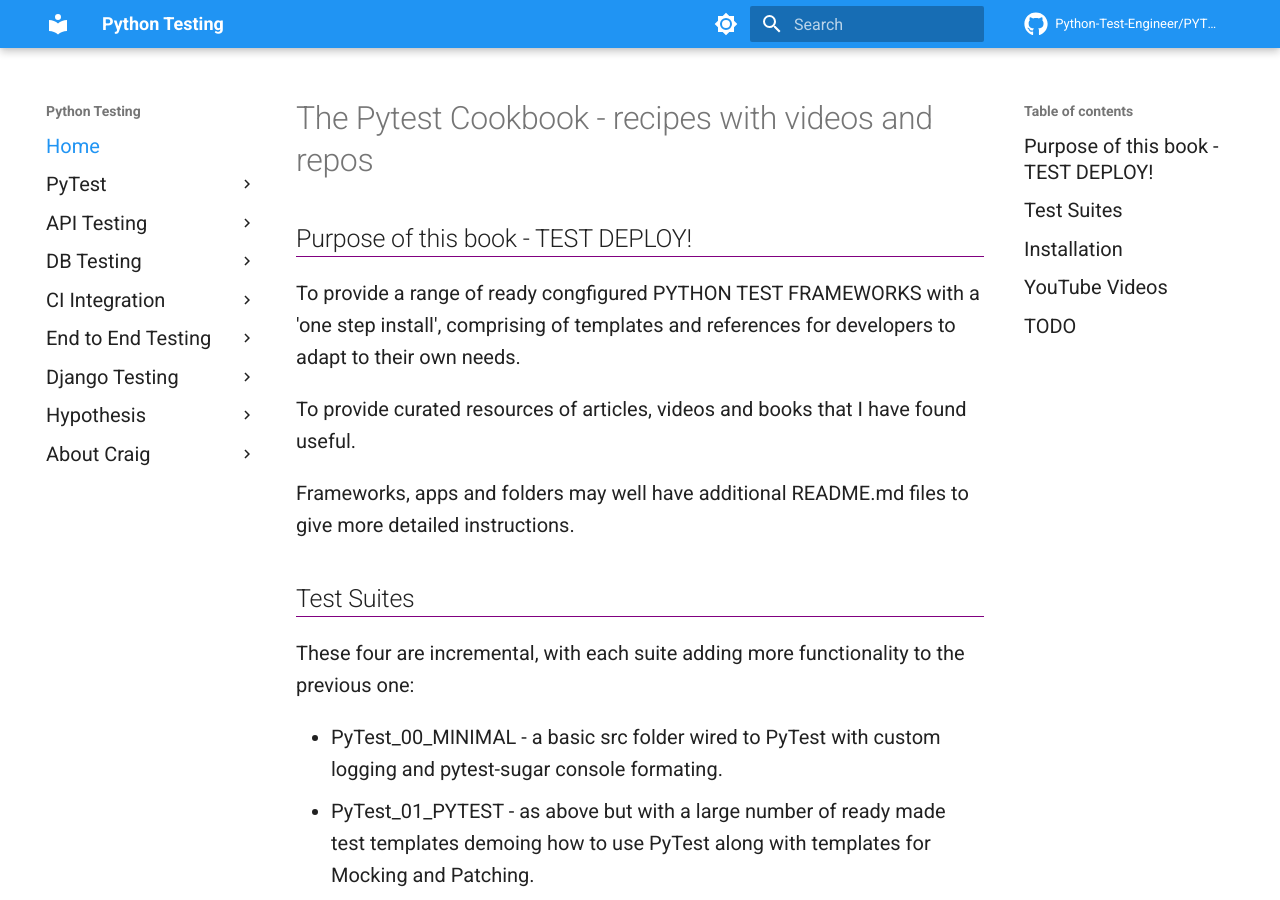
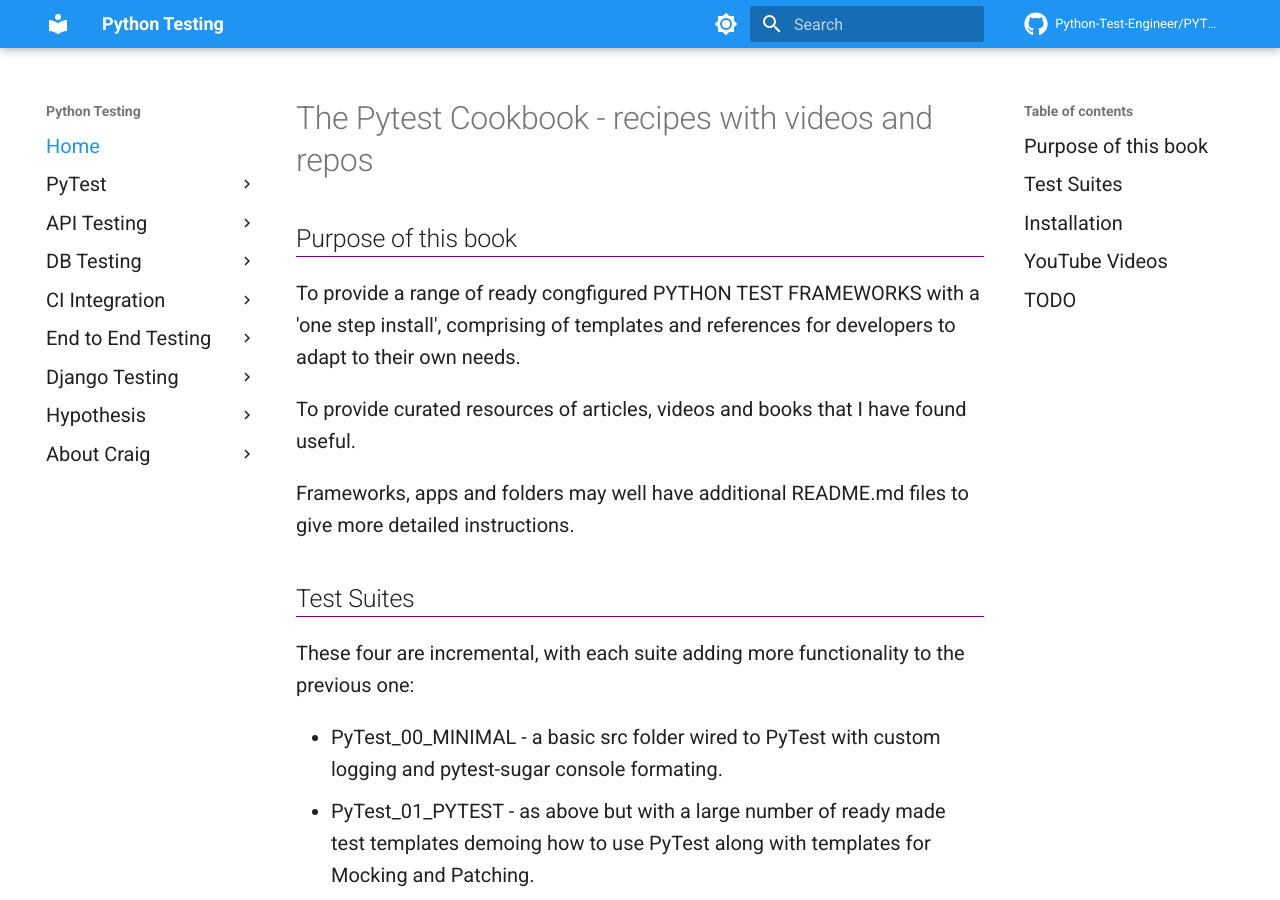
Before and after one commit to Python-Test-Engineer/PyTest-Cookbook, an MkDocs documentation site: the page built from docs/index.md, in a window 1280 px wide and 900 px high. Built offline with MkDocs 1.6.1 and Material for MkDocs 9.7.7, drawn with Linux system fonts in a browser that asks for light colours; comment, search, counter and statistics services are not loaded.

Commit message:
test again

```diff
--- a/docs/index.md
+++ b/docs/index.md
@@ -1,6 +1,6 @@
 # The Pytest Cookbook - recipes with videos and repos
 
-## Purpose of this book - TEST DEPLOY!
+## Purpose of this book
 
 To provide a range of ready congfigured PYTHON TEST FRAMEWORKS with a 'one step install', comprising of templates and references for developers to adapt to their own needs.
 
```
